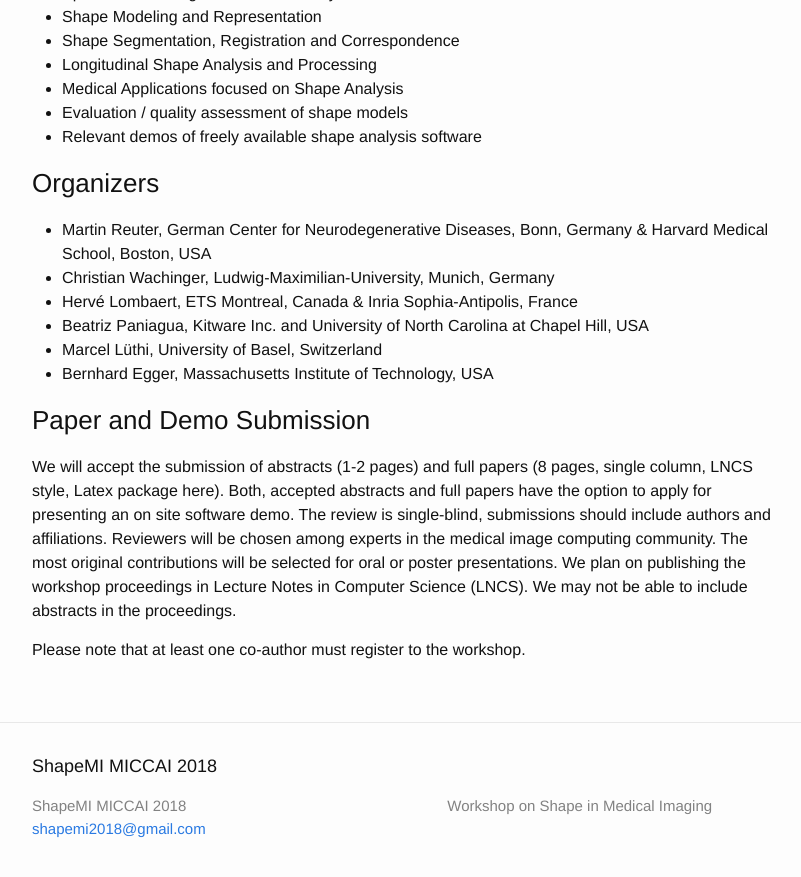
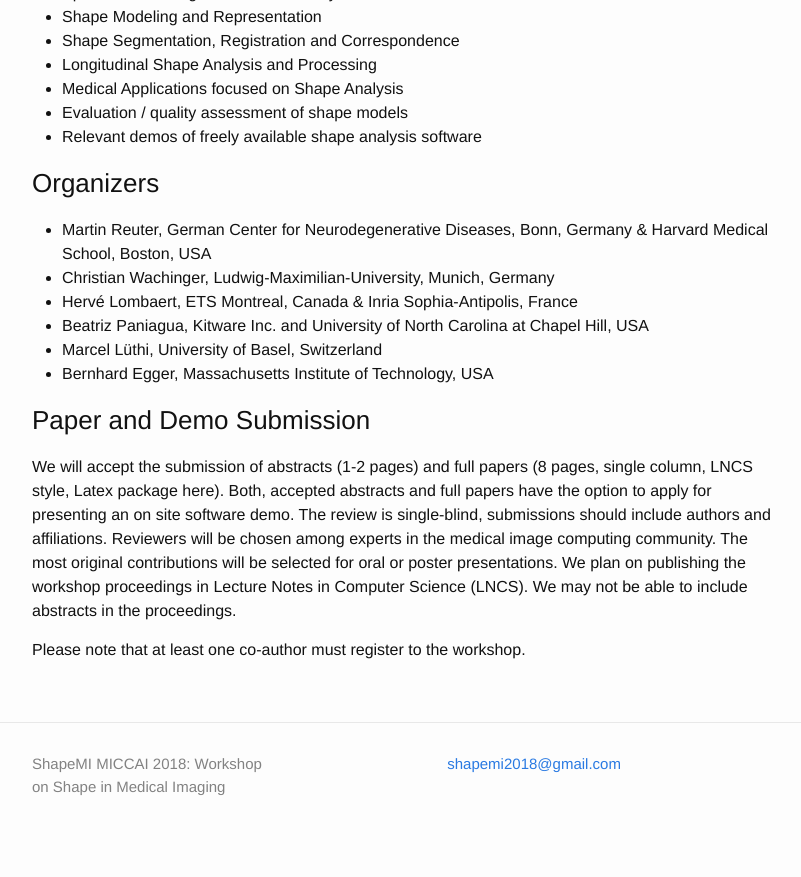
Before and after one commit to shapemi/shapemi2020, a Jekyll site: the page built from index.md, in a window 1280 px wide and 900 px high, scrolled down 642 px. Shown: the top 877 px of the window, without its empty margins (238-1039 px from the left). Built offline with Jekyll 4.4.1, drawn with Linux system fonts in a browser that asks for light colours; our own code applies the rules of GitHub Pages for plain Markdown files.

Commit message:
Update footer.html

```diff
--- a/_includes/footer.html
+++ b/_includes/footer.html
@@ -2,13 +2,12 @@
 
   <div class="wrapper">
 
-    <h2 class="footer-heading">{{ site.title }}</h2>
+    <!--<h2 class="footer-heading">{{ site.title }}</h2>-->
 
     <div class="footer-col-wrapper">
       <div class="footer-col  footer-col-1">
         <ul class="contact-list">
-          <li>{{ site.title }}</li>
-          <li><a href="mailto:{{ site.email }}">{{ site.email }}</a></li>
+          <li>{{ site.title }}: {{ site.description }}</li>
         </ul>
       </div>
 
@@ -46,8 +45,9 @@
       </div>
 
       <div class="footer-col  footer-col-3">
-        <p class="text">{{ site.description }}</p>
+        <p class="text"><a href="mailto:{{ site.email }}">{{ site.email }}</a></p>
       </div>
+
     </div>
 
   </div>
```
